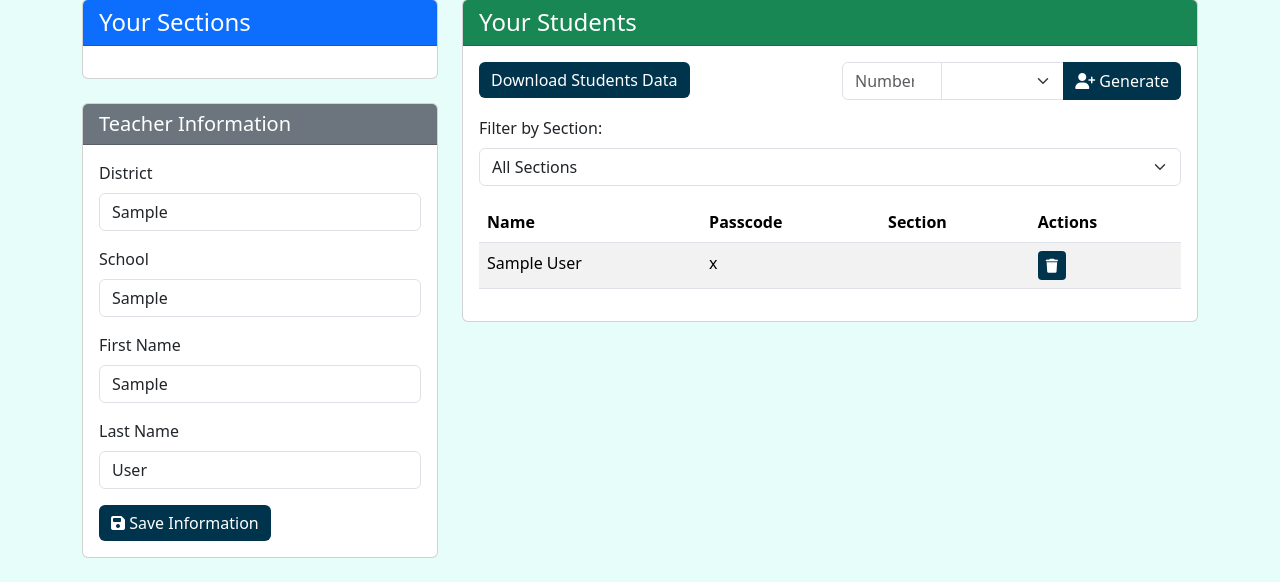
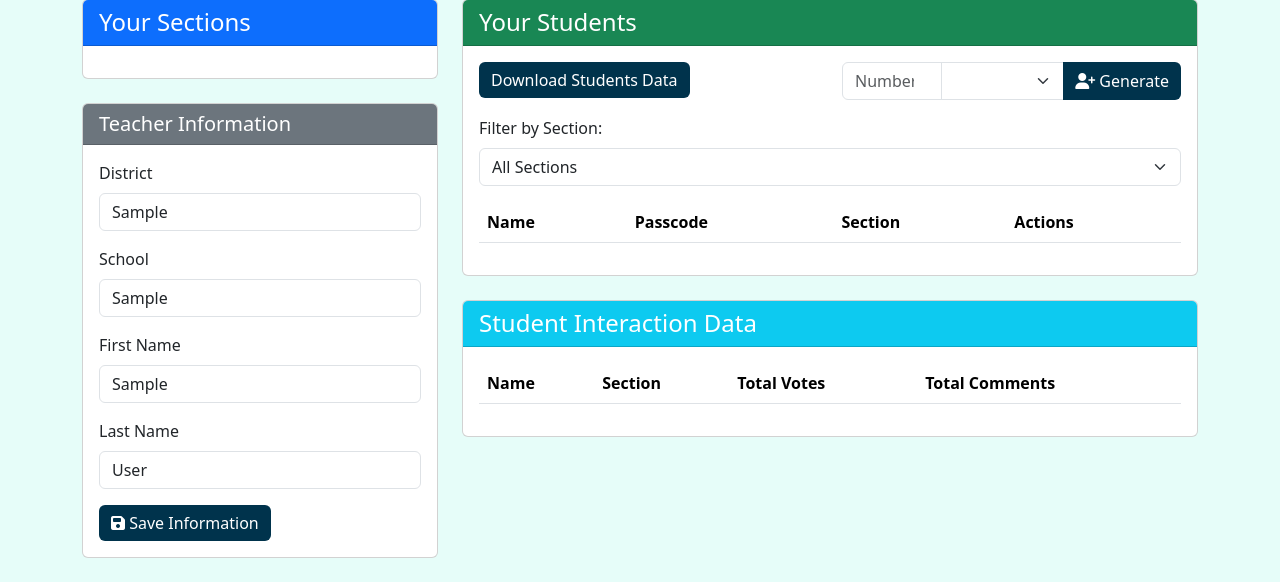
Before and after one commit to admiralorbiter/EngageKC, a Django app: page /admin_view/ in a window 1280 px wide. Shown: the part 301-883 px from the top of the page. Run offline with Django 5.2, Linux system fonts and the light colour scheme; a user stored in the database is signed in; tables that the repository leaves empty hold one stand-in row (values such as "Sample post"); data that the repository does not hold is empty; parts of the project's set-up code (start-up, migrations or seed data) failed here and were passed over; some libraries are stand-ins or nearby versions.

Commit message:
added teacher view of students but can't sign in

```diff
--- a/video_app/templates/video_app/admin_view.html
+++ b/video_app/templates/video_app/admin_view.html
@@ -119,6 +119,35 @@
                     </table>
                 </div>
             </div>
+
+            <!-- New section for student interaction data -->
+            <div class="card mb-4">
+                <div class="card-header bg-info text-white">
+                    <h2 class="h4 mb-0">Student Interaction Data</h2>
+                </div>
+                <div class="card-body">
+                    <table class="table table-striped" id="studentInteractionTable">
+                        <thead>
+                            <tr>
+                                <th>Name</th>
+                                <th>Section</th>
+                                <th>Total Votes</th>
+                                <th>Total Comments</th>
+                            </tr>
+                        </thead>
+                        <tbody>
+                            {% for student in students %}
+                                <tr data-section-id="{{ student.section.id }}">
+                                    <td>{{ student.name }}</td>
+                                    <td>{{ student.section.name }} - Section {{ student.section.section }}</td>
+                                    <td>{{ student.total_votes }}</td>
+                                    <td>{{ student.total_comments }}</td>
+                                </tr>
+                            {% endfor %}
+                        </tbody>
+                    </table>
+                </div>
+            </div>
         </div>
     </div>
 </div>
--- a/video_app/views.py
+++ b/video_app/views.py
@@ -24,7 +24,8 @@ import openpyxl
 from django.core.paginator import Paginator
 from django.http import JsonResponse
 from django.views.decorators.http import require_POST
-
+from django.db.models import Sum, Count, F, Q, Case, When, IntegerField
+from django.db.models.functions import Coalesce
 
 from django.contrib.auth import get_user_model
 
@@ -495,14 +496,30 @@ def join_session(request):
     }
     return render(request, 'video_app/join_session.html', context)
 
+
+
 @login_required
 def admin_view(request):
-    # Get all sessions and students related to the logged-in admin
+    # Get all sessions related to the logged-in admin
     sessions = Session.objects.filter(created_by=request.user)
-    students = Student.objects.filter(admin=request.user)
+
+    # Get students related to the logged-in admin with interaction data
+    students = Student.objects.filter(admin=request.user).annotate(
+        total_votes=Coalesce(Sum(
+            Case(
+                When(media_interactions__liked_graph=True, then=1),
+                When(media_interactions__liked_eye=True, then=1),
+                When(media_interactions__liked_read=True, then=1),
+                default=0,
+                output_field=IntegerField()
+            )
+        ), 0),
+        total_comments=Coalesce(Sum('media_interactions__comment_count'), 0)
+    ).select_related('section')
 
     # Add this to include the teacher's current information
     teacher = request.user
+
     context = {
         'sessions': sessions,
         'students': students,
```
